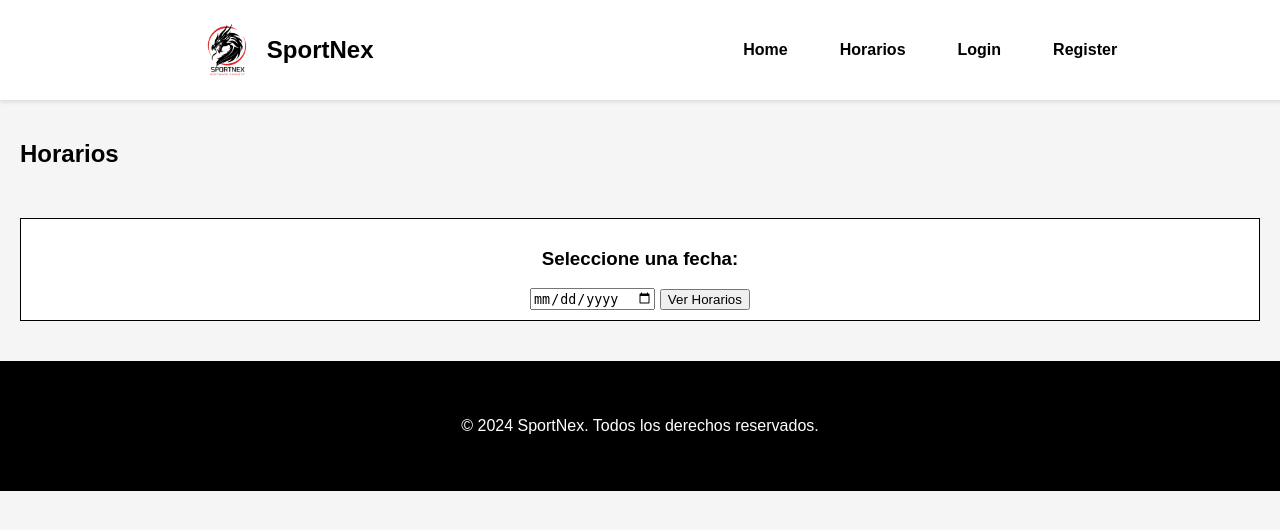
After one commit to MauroLeonel182/SportNex, a PHP site: page /SportNex/canchas.php in a window 1280 px wide. The commit adds this page. Shown: the top 530 px of the page. Run offline with PHP 8.4, Linux system fonts and the light colour scheme; some libraries are stand-ins or nearby versions.

Commit message:
Actualizacion de vista de canchas

```diff
--- /dev/null
+++ b/SportNex/canchas.php
@@ -0,0 +1,56 @@
+<!DOCTYPE html>
+<html lang="es">
+<head>
+    <meta charset="UTF-8">
+    <meta name="viewport" content="width=device-width, initial-scale=1.0">
+    <title>SportNex</title>
+    <!-- Estilos -->
+    <link rel="icon" href="img/logo.png" type="logo/png">
+
+    <link rel="stylesheet" href="css/styles.css">
+    <link rel="stylesheet" href="css/canchas.css">
+
+    <script src="https://kit.fontawesome.com/ed3188a352.js" crossorigin="anonymous"></script>
+</head>
+<body>
+    <header>
+        <div class="container">
+            <div class="logo">
+                <img src="img/logo.png" alt="logo">
+                <h1>SportNex</h1>
+            </div>
+            <nav>
+                <ul>
+                    <li><a href="#">Home</a></li>
+                    <li><a href="#">Horarios</a></li>
+                    <li><a href="#">Login</a></li>
+                    <li><a href="#">Register</a></li>
+                </ul>
+            </nav>
+        </div>
+    </header>
+
+    <main>
+        <section class="horarios">
+            <h2>Horarios</h2>
+            <div class="horarios-container">
+                <table class="horarios-table">
+                    <tr>
+                        <td colspan="3">
+                            <h3>Seleccione una fecha:</h3>
+                            <form method="get">
+                                <input type="date" name="fecha">
+                                <input type="submit" value="Ver Horarios">
+                            </form>
+                        </td>
+                    </tr>
+                    <?php include 'obtener-horarios.php'; ?>
+                </table>
+            </div>
+        </section>
+    </main>
+    <footer>
+        <p>&copy; 2024 SportNex. Todos los derechos reservados.</p>
+    </footer>
+</body>
+</html>
--- /dev/null
+++ b/SportNex/css/canchas.css
@@ -0,0 +1,41 @@
+main {
+    margin-top: 100px; /* Asegura que el contenido principal comience debajo del encabezado */
+    padding: 20px;
+}
+
+.horarios-container {
+    margin-top: 50px; /* Asegura espacio desde el encabezado */
+}
+
+.horarios-table {
+    width: 100%;
+    border-collapse: collapse;
+    margin-top: 50px;
+}
+
+.horarios-table th, .horarios-table td {
+    border: 1px solid #000;
+    padding: 10px;
+    text-align: center;
+    background-color: #fff;
+    color: #000; /* Color de texto por defecto */
+}
+
+.horarios-table th {
+    background-color: #000;
+    color: #fff;
+}
+
+.horarios-table tr:nth-child(even) {
+    background-color: #f2f2f2;
+}
+
+.horarios-table tr:hover {
+    background-color: #f00; /* Cambio de color de fondo */
+    color: #fff; /* Cambio de color de texto */
+}
+
+.miniatura {
+    width: 50px;
+    height: auto;
+}
--- /dev/null
+++ b/SportNex/obtener-horarios.php
@@ -0,0 +1,70 @@
+<?php
+$servername = "localhost";
+$username = "root";
+$password = "";
+$dbname = "sportnex";
+
+// Crear conexión
+$conn = new mysqli($servername, $username, $password, $dbname);
+
+// Verificar conexión
+if ($conn->connect_error) {
+    die("Connection failed: " . $conn->connect_error);
+}
+
+function generar_horarios_dia() {
+    $horarios = array();
+    for ($i = 0; $i < 24; $i++) {
+        $hora_inicio = str_pad($i, 2, '0', STR_PAD_LEFT) . ":00";
+        $hora_fin = str_pad($i, 2, '0', STR_PAD_LEFT) . ":59";
+        $horarios[] = "$hora_inicio - $hora_fin";
+    }
+    return $horarios;
+}
+
+if (isset($_GET['fecha'])) {
+    $fechaSeleccionada = $_GET['fecha'];
+
+    // Consulta SQL para obtener los horarios reservados para la fecha seleccionada
+    $sql = "SELECT hora_inicio, hora_fin FROM reservas WHERE fecha_reserva = '$fechaSeleccionada'";
+    $result = $conn->query($sql);
+
+    // Array para almacenar los horarios reservados
+    $horarios_reservados = array();
+    if ($result && $result->num_rows > 0) {
+        while ($row = $result->fetch_assoc()) {
+            $horarios_reservados[] = $row["hora_inicio"] . " - " . $row["hora_fin"];
+        }
+    }
+
+    // Generar todos los horarios del día
+    $todos_horarios = generar_horarios_dia();
+
+    echo "<tr><td colspan='3'><h3>Horarios disponibles para el $fechaSeleccionada:</h3></td></tr>";
+    echo "<tr><td colspan='3'>";
+    echo "<table class='horarios-table'>";
+    echo "<tr><th>Horario</th><th>Disponible</th><th>Acción</th></tr>";
+    foreach ($todos_horarios as $horario) {
+        $estado = !in_array($horario, $horarios_reservados);
+        echo "<tr>";
+        echo "<td>$horario</td>";
+        echo "<td>" . ($estado ? "Sí" : "No") . "</td>";
+        if ($estado) {
+            echo "<td>";
+            echo "<form method='post' action='reservar_horario.php'>";
+            echo "<input type='hidden' name='fecha' value='$fechaSeleccionada'>";
+            echo "<input type='hidden' name='horario' value='$horario'>";
+            echo "<input type='submit' value='Reservar'>";
+            echo "</form>";
+            echo "</td>";
+        } else {
+            echo "<td>No disponible</td>";
+        }
+        echo "</tr>";
+    }
+    echo "</table>";
+    echo "</td></tr>";
+}
+
+$conn->close();
+?>
```
Also changed, not shown: SportNex/index.php (+6 -1 lines), SportNex/reserva-horarios.php (added, +36 -0 lines).
